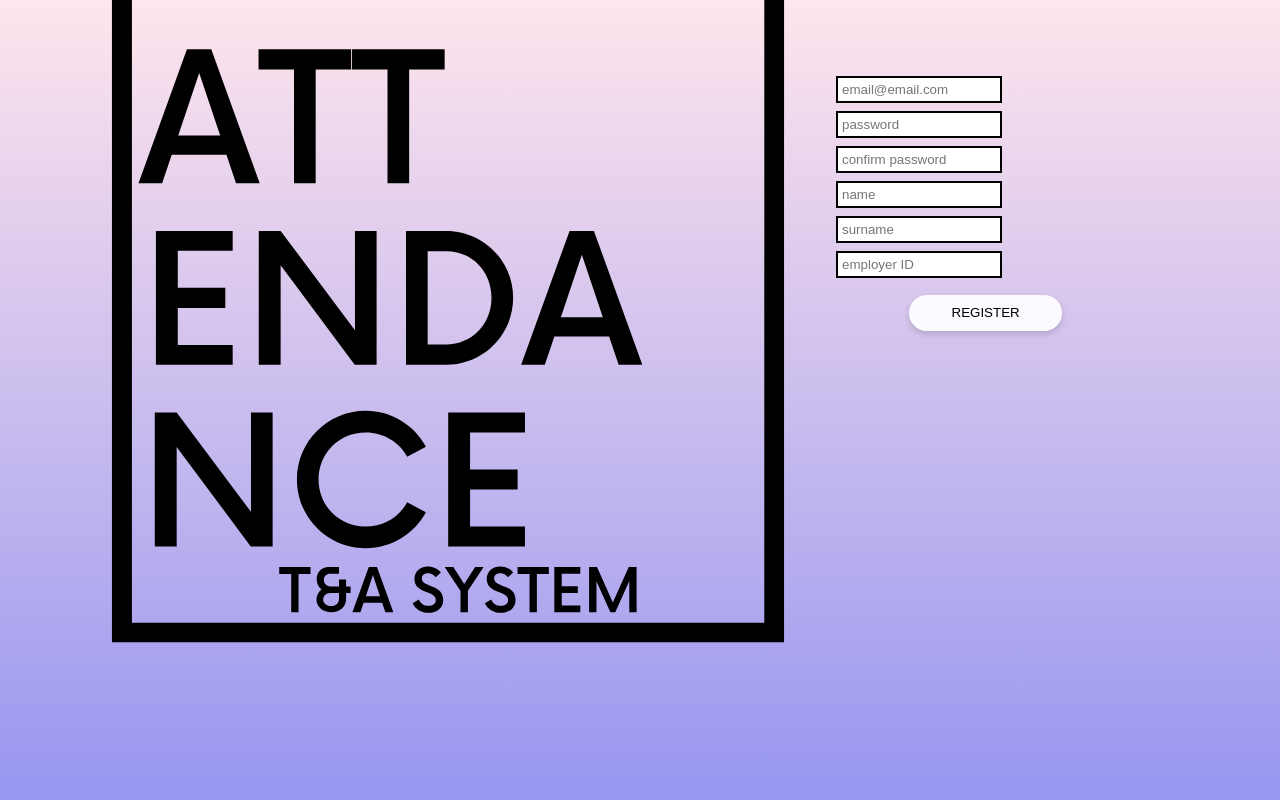
After one commit to kamisul582/WDPAI, a PHP site: page /public/views/register.php in a window 1280 px wide. The commit adds this page. Run offline with PHP 8.4, Linux system fonts and the light colour scheme; a stand-in replaces the project's code that opens the database connection.

Commit message:
Register user WIP, displayed time added date

```diff
--- a/index.php
+++ b/index.php
@@ -9,5 +9,6 @@ Router::get('', 'DefaultController');
 Router::get('kiosk_mode', 'DefaultController');
 Router::get('main_page', 'DefaultController');
 Router::post('login', 'SecurityController');
+Router::post('register', 'SecurityController');
 Router::post('punch_in', 'MainPageController');
 Router::run($path);
--- a/public/css/style.css
+++ b/public/css/style.css
@@ -52,7 +52,7 @@ html *
 
 }
 
-form.login {
+form.login, form.register {
     display: flex;
     flex-direction: column;
     justify-content: start;
--- /dev/null
+++ b/public/js/script.js
@@ -0,0 +1,38 @@
+const form = document.querySelector("form");
+const emailInput = form.querySelector('input[name="email"]');
+const confirmedPasswordInput = form.querySelector('input[name="confirmedPassword"]');
+
+function isEmail(email) {
+    return /\S+@\S+\.\S+/.test(email);
+}
+
+function arePasswordsSame(password, confirmedPassword) {
+    return password === confirmedPassword;
+}
+
+function markValidation(element, condition) {
+    !condition ? element.classList.add('no-valid') : element.classList.remove('no-valid');
+}
+
+function validateEmail() {
+    setTimeout(function () {
+            markValidation(emailInput, isEmail(emailInput.value));
+        },
+        1000
+    );
+}
+
+function validatePassword() {
+    setTimeout(function () {
+            const condition = arePasswordsSame(
+                confirmedPasswordInput.previousElementSibling.value,
+                confirmedPasswordInput.value
+            );
+            markValidation(confirmedPasswordInput, condition);
+        },
+        1000
+    );
+}
+
+emailInput.addEventListener('keyup', validateEmail);
+confirmedPasswordInput.addEventListener('keyup', validatePassword);
--- a/public/views/main_page.php
+++ b/public/views/main_page.php
@@ -55,12 +55,15 @@
                     <script>
                         function startTime() {
                           const today = new Date();
+                          const options = { month: "long" };
+                          let month = new Intl.DateTimeFormat("en-US", options).format(today)
+                          let day = today.getDate();
                           let h = today.getHours();
                           let m = today.getMinutes();
                           let s = today.getSeconds();
                           m = checkTime(m);
                           s = checkTime(s);
-                          document.getElementById('txt').innerHTML =  h + ":" + m + ":" + s;
+                          document.getElementById('txt').innerHTML = month + " " + day + " " + h + ":" + m + ":" + s;
                           setTimeout(startTime, 1000);
                         }
 
--- /dev/null
+++ b/public/views/register.php
@@ -0,0 +1,34 @@
+<!DOCTYPE html>
+
+<head>
+    <link rel="stylesheet" type="text/css" href="public/css/style.css">
+    <script type="text/javascript" src="./public/js/script.js" defer></script>
+    <title>REGISTER</title>
+</head>
+
+<body>
+    <div class="container">
+        <div class="logo">
+            <img src="public/img/logo.svg">
+        </div>
+        <div class="login-panel-container">
+            <form class="register" action="register" method="POST">
+                <div class="messages">
+                    <?php if(isset($messages)){
+                        foreach ($messages as $message){
+                        echo $message;
+                        }
+                    }
+                    ?>
+                </div>
+                <input name="email" type="text" placeholder="email@email.com">
+                <input name="password" type="password" placeholder="password">
+                <input name="confirmedPassword" type="password" placeholder="confirm password">
+                <input name="name" type="text" placeholder="name">
+                <input name="surname" type="text" placeholder="surname">
+                <input name="employer_id" type="text" placeholder="employer ID">
+                <button type="submit">REGISTER</button>
+            </form>
+        </div>
+    </div>
+</body>
--- a/src/models/User.php
+++ b/src/models/User.php
@@ -40,6 +40,10 @@ class User
     {
         return $this->user_id;
     }
+    public function setUser_id($user_id)
+    {
+        $this->user_id = $user_id;
+    }
     public function getEmployer_id()
     {
         return $this->employer_id;
```
Also changed, not shown: src/controllers/SecurityController.php (+25 -10 lines), src/repository/UserRepository.php (+15 -0 lines).
